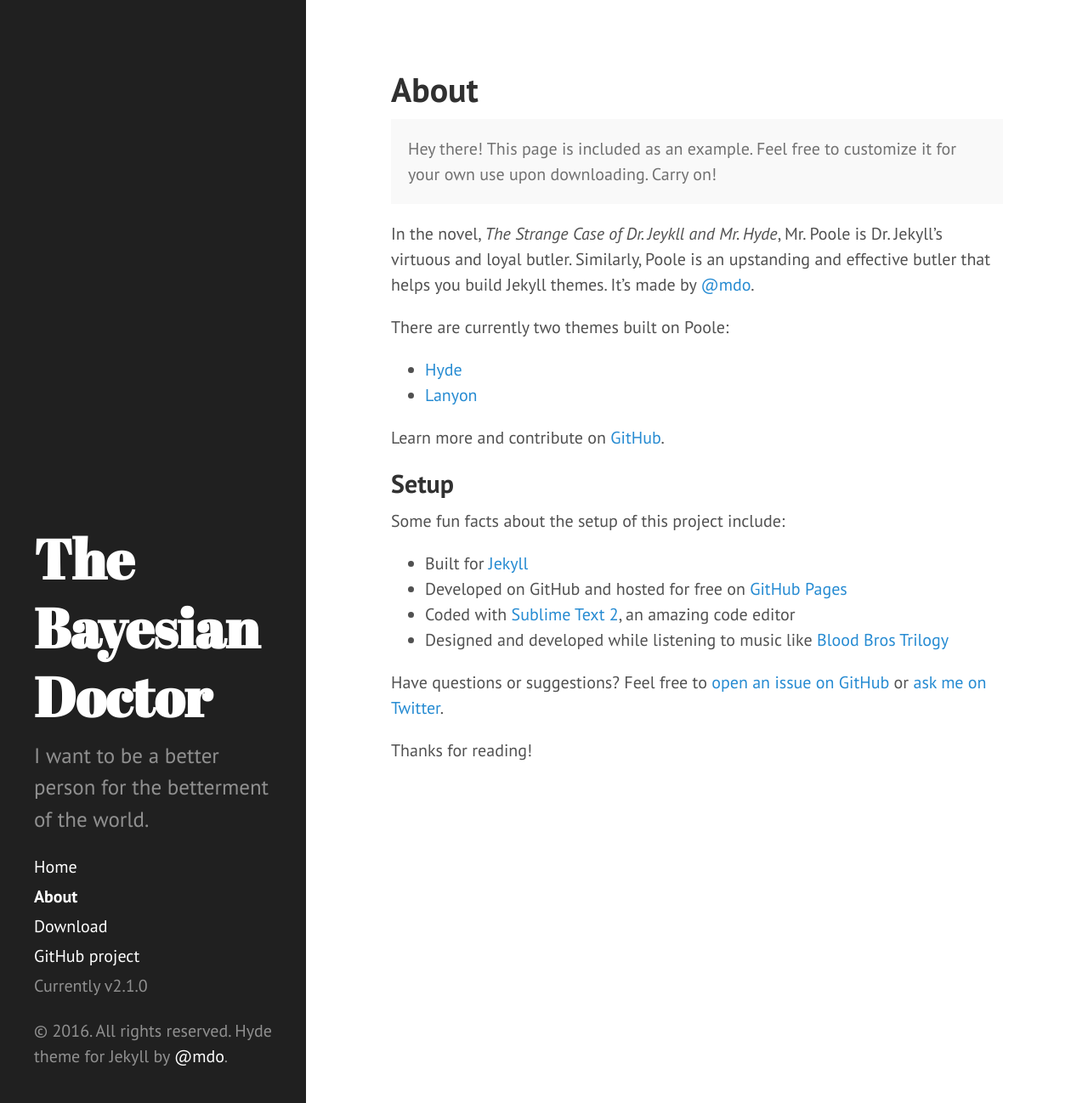
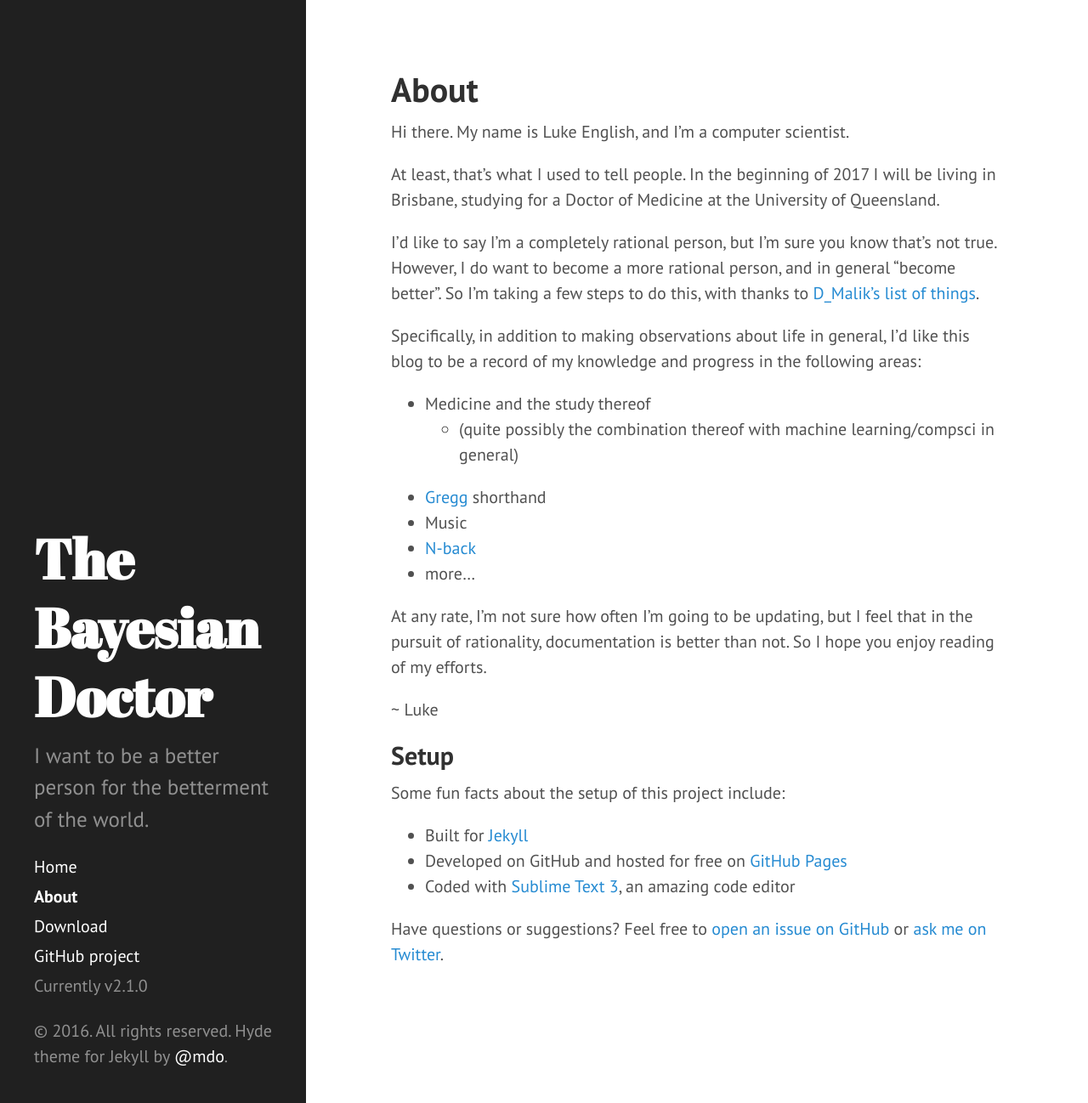
Before and after one commit to fourtyfour-saka/fourtyfour-saka.github.io, a Jekyll site: the page built from about.md, in a window 1280 px wide and 1298 px high. Shown: the whole window at 85% size. Built offline with Jekyll 4.4.1, drawn with Linux system fonts in a browser that asks for light colours; Markdown is read by kramdown in place of the engine named in the settings.

Commit message:
About page done

```diff
--- a/_config.yml
+++ b/_config.yml
@@ -22,7 +22,7 @@ paginate:         5
 version:          2.1.0
 
 github:
-  repo:           https://github.com/fourtyfour-saka.github.io
+  repo:           https://github.com/fourtyfour-saka/fourtyfour-saka.github.io
 
 # Windows nonsense (probably)
 gems:             [jekyll-paginate]
--- a/about.md
+++ b/about.md
@@ -3,18 +3,24 @@ layout: page
 title: About
 ---
 
-<p class="message">
-  Hey there! This page is included as an example. Feel free to customize it for your own use upon downloading. Carry on!
-</p>
+Hi there. My name is Luke English, and I'm a computer scientist.
 
-In the novel, *The Strange Case of Dr. Jeykll and Mr. Hyde*, Mr. Poole is Dr. Jekyll's virtuous and loyal butler. Similarly, Poole is an upstanding and effective butler that helps you build Jekyll themes. It's made by [@mdo](https://twitter.com/mdo).
+At least, that's what I used to tell people. In the beginning of 2017 I will be living in Brisbane, studying for a Doctor of Medicine at the University of Queensland.
 
-There are currently two themes built on Poole:
+I'd like to say I'm a completely rational person, but I'm sure you know that's not true. However, I do want to become a more rational person, and in general "become better". So I'm taking a few steps to do this, with thanks to [D_Malik's list of things](http://lesswrong.com/lw/5b8/insufficiently_awesome/3z5r).
 
-* [Hyde](http://hyde.getpoole.com)
-* [Lanyon](http://lanyon.getpoole.com)
+Specifically, in addition to making observations about life in general, I'd like this blog to be a record of my knowledge and progress in the following areas:
 
-Learn more and contribute on [GitHub](https://github.com/poole).
+* Medicine and the study thereof
+    * (quite possibly the combination thereof with machine learning/compsci in general)
+* [Gregg](http://gregg.angelfishy.net/) shorthand
+* Music
+* [N-back](http://www.gwern.net/N-back%20FAQ.html)
+* more...
+
+At any rate, I'm not sure how often I'm going to be updating, but I feel that in the pursuit of rationality, documentation is better than not. So I hope you enjoy reading of my efforts.
+
+~ Luke
 
 ## Setup
 
@@ -22,9 +28,6 @@ Some fun facts about the setup of this project include:
 
 * Built for [Jekyll](http://jekyllrb.com)
 * Developed on GitHub and hosted for free on [GitHub Pages](https://pages.github.com)
-* Coded with [Sublime Text 2](http://sublimetext.com), an amazing code editor
-* Designed and developed while listening to music like [Blood Bros Trilogy](https://soundcloud.com/maddecent/sets/blood-bros-series)
+* Coded with [Sublime Text 3](http://sublimetext.com), an amazing code editor
 
-Have questions or suggestions? Feel free to [open an issue on GitHub](https://github.com/poole/issues/new) or [ask me on Twitter](https://twitter.com/mdo).
-
-Thanks for reading!
+Have questions or suggestions? Feel free to [open an issue on GitHub](https://github.com/fourtyfour-saka/issues/new) or [ask me on Twitter](https://twitter.com/lj_english).
```
